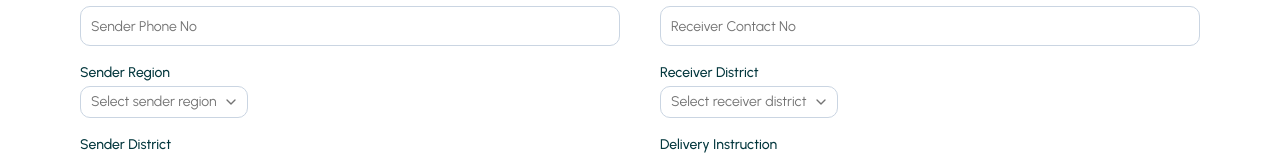
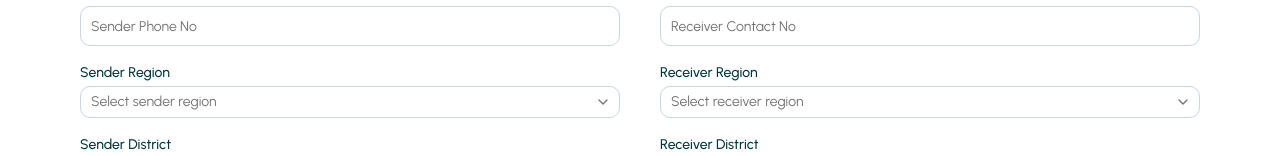
Before and after one commit to DevSagar007/zap-shift-client, a React (Vite) app: page /send-parcel in a window 1280 px wide. Shown: the part 644-800 px from the top of the page. Built offline with nearby package versions, Linux system fonts and the light colour scheme; no server answers; sample sign-in values are in the browser's storage.

Commit message:
feat: add receiver region and district selection to SendParcel form

```diff
--- a/src/pages/SendParcel/SendParcel.jsx
+++ b/src/pages/SendParcel/SendParcel.jsx
@@ -36,6 +36,7 @@ function SendParcel() {
       receiverName: "",
       receiverAddress: "",
       receiverContact: "",
+      receiverRegion: "",
       receiverDistrict: "",
       deliveryInstruction: "",
     },
@@ -52,31 +53,49 @@ function SendParcel() {
     () => [...new Set(activeServiceCenters.map((center) => center.region))],
     [activeServiceCenters],
   );
-  const allDistricts = useMemo(
-    () => [...new Set(activeServiceCenters.map((center) => center.district))],
-    [activeServiceCenters],
-  );
+
+  // watch
   const senderRegion = useWatch({ control, name: "senderRegion" });
+  const receiverRegion = useWatch({ control, name: "receiverRegion" });
+
   const senderDistricts = useMemo(
-    () =>
-      [...new Set(
+    () => [
+      ...new Set(
         activeServiceCenters
           .filter((center) => center.region === senderRegion)
           .map((center) => center.district),
-      )],
+      ),
+    ],
     [activeServiceCenters, senderRegion],
+  );
+
+  const receiverDistricts = useMemo(
+    () => [
+      ...new Set(
+        activeServiceCenters
+          .filter((center) => center.region === receiverRegion)
+          .map((center) => center.district),
+      ),
+    ],
+    [activeServiceCenters, receiverRegion],
   );
 
   useEffect(() => {
     resetField("senderDistrict");
   }, [resetField, senderRegion]);
 
+  useEffect(() => {
+    resetField("receiverDistrict");
+  }, [resetField, receiverRegion]);
+
   const onSubmit = (data) => {
     console.log("parcel booking data:", data);
   };
 
   const fieldError = (field) =>
-    errors[field] && <p className="text-sm text-red-600">{errors[field].message}</p>;
+    errors[field] && (
+      <p className="text-sm text-red-600">{errors[field].message}</p>
+    );
 
   return (
     <main className="min-h-screen bg-white px-6 py-12 text-[#03373d] sm:px-10 lg:px-20">
@@ -122,7 +141,9 @@ function SendParcel() {
               <Input
                 id="parcelName"
                 name="parcelName"
-                {...register("parcelName", { required: "Parcel name is required." })}
+                {...register("parcelName", {
+                  required: "Parcel name is required.",
+                })}
                 placeholder="Parcel Name"
                 required
                 className="h-10 border-slate-300 focus-visible:border-lime-400 focus-visible:ring-lime-200/70"
@@ -140,7 +161,10 @@ function SendParcel() {
                 step="0.1"
                 {...register("parcelWeight", {
                   required: "Parcel weight is required.",
-                  min: { value: 0.1, message: "Weight must be greater than 0." },
+                  min: {
+                    value: 0.1,
+                    message: "Weight must be greater than 0.",
+                  },
                 })}
                 placeholder="Parcel Weight (KG)"
                 required
@@ -161,7 +185,9 @@ function SendParcel() {
                   <Label htmlFor="senderName">Sender Name</Label>
                   <Input
                     id="senderName"
-                    {...register("senderName", { required: "Sender name is required." })}
+                    {...register("senderName", {
+                      required: "Sender name is required.",
+                    })}
                     placeholder="Sender Name"
                     required
                     className="h-10 border-slate-300 focus-visible:border-lime-400 focus-visible:ring-lime-200/70"
@@ -173,7 +199,9 @@ function SendParcel() {
                   <Label htmlFor="senderAddress">Address</Label>
                   <Input
                     id="senderAddress"
-                    {...register("senderAddress", { required: "Sender address is required." })}
+                    {...register("senderAddress", {
+                      required: "Sender address is required.",
+                    })}
                     placeholder="Address"
                     required
                     className="h-10 border-slate-300 focus-visible:border-lime-400 focus-visible:ring-lime-200/70"
@@ -189,7 +217,7 @@ function SendParcel() {
                     {...register("senderPhone", {
                       required: "Sender phone number is required.",
                       pattern: {
-                        value: /^(?:\\+8801|01)\\d{9}$/,
+                        value: /^01[3-9]\d{8}$/,
                         message: "Enter a valid Bangladeshi phone number.",
                       },
                     })}
@@ -207,12 +235,22 @@ function SendParcel() {
                     control={control}
                     rules={{ required: "Select the sender's region." }}
                     render={({ field }) => (
-                      <Select value={field.value} onValueChange={field.onChange}>
-                        <SelectTrigger id="senderRegion" className="h-10 border-slate-300 focus:border-lime-400 focus:ring-lime-200/70">
+                      <Select
+                        value={field.value}
+                        onValueChange={field.onChange}
+                      >
+                        <SelectTrigger
+                          id="senderRegion"
+                          className="h-10 w-full border-slate-300 focus:border-lime-400 focus:ring-lime-200/70"
+                        >
                           <SelectValue placeholder="Select sender region" />
                         </SelectTrigger>
                         <SelectContent>
-                          {regions.map((region) => <SelectItem key={region} value={region}>{region}</SelectItem>)}
+                          {regions.map((region) => (
+                            <SelectItem key={region} value={region}>
+                              {region}
+                            </SelectItem>
+                          ))}
                         </SelectContent>
                       </Select>
                     )}
@@ -227,12 +265,29 @@ function SendParcel() {
                     control={control}
                     rules={{ required: "Select the sender's district." }}
                     render={({ field }) => (
-                      <Select value={field.value} onValueChange={field.onChange} disabled={!senderRegion}>
-                        <SelectTrigger id="senderDistrict" className="h-10 border-slate-300 focus:border-lime-400 focus:ring-lime-200/70">
-                          <SelectValue placeholder={senderRegion ? "Select sender district" : "Choose a region first"} />
+                      <Select
+                        value={field.value}
+                        onValueChange={field.onChange}
+                        disabled={!senderRegion}
+                      >
+                        <SelectTrigger
+                          id="senderDistrict"
+                          className="h-10 w-full border-slate-300 focus:border-lime-400 focus:ring-lime-200/70"
+                        >
+                          <SelectValue
+                            placeholder={
+                              senderRegion
+                                ? "Select sender district"
+                                : "Choose a region first"
+                            }
+                          />
                         </SelectTrigger>
                         <SelectContent>
-                          {senderDistricts.map((district) => <SelectItem key={district} value={district}>{district}</SelectItem>)}
+                          {senderDistricts.map((district) => (
+                            <SelectItem key={district} value={district}>
+                              {district}
+                            </SelectItem>
+                          ))}
                         </SelectContent>
                       </Select>
                     )}
@@ -260,7 +315,9 @@ function SendParcel() {
                   <Label htmlFor="receiverName">Receiver Name</Label>
                   <Input
                     id="receiverName"
-                    {...register("receiverName", { required: "Receiver name is required." })}
+                    {...register("receiverName", {
+                      required: "Receiver name is required.",
+                    })}
                     placeholder="Receiver Name"
                     required
                     className="h-10 border-slate-300 focus-visible:border-lime-400 focus-visible:ring-lime-200/70"
@@ -272,7 +329,9 @@ function SendParcel() {
                   <Label htmlFor="receiverAddress">Receiver Address</Label>
                   <Input
                     id="receiverAddress"
-                    {...register("receiverAddress", { required: "Receiver address is required." })}
+                    {...register("receiverAddress", {
+                      required: "Receiver address is required.",
+                    })}
                     placeholder="Address"
                     required
                     className="h-10 border-slate-300 focus-visible:border-lime-400 focus-visible:ring-lime-200/70"
@@ -288,7 +347,7 @@ function SendParcel() {
                     {...register("receiverContact", {
                       required: "Receiver phone number is required.",
                       pattern: {
-                        value: /^(?:\\+8801|01)\\d{9}$/,
+                        value: /^01[3-9]\d{8}$/,
                         message: "Enter a valid Bangladeshi phone number.",
                       },
                     })}
@@ -300,18 +359,65 @@ function SendParcel() {
                 </div>
 
                 <div className="grid gap-1.5">
+                  <Label htmlFor="receiverRegion">Receiver Region</Label>
+                  <Controller
+                    name="receiverRegion"
+                    control={control}
+                    rules={{ required: "Select the receiver's region." }}
+                    render={({ field }) => (
+                      <Select
+                        value={field.value}
+                        onValueChange={field.onChange}
+                      >
+                        <SelectTrigger
+                          id="receiverRegion"
+                          className="h-10 w-full border-slate-300 focus:border-lime-400 focus:ring-lime-200/70"
+                        >
+                          <SelectValue placeholder="Select receiver region" />
+                        </SelectTrigger>
+                        <SelectContent>
+                          {regions.map((region) => (
+                            <SelectItem key={region} value={region}>
+                              {region}
+                            </SelectItem>
+                          ))}
+                        </SelectContent>
+                      </Select>
+                    )}
+                  />
+                  {fieldError("receiverRegion")}
+                </div>
+
+                <div className="grid gap-1.5">
                   <Label htmlFor="receiverDistrict">Receiver District</Label>
                   <Controller
                     name="receiverDistrict"
                     control={control}
                     rules={{ required: "Select the receiver's district." }}
                     render={({ field }) => (
-                      <Select value={field.value} onValueChange={field.onChange}>
-                        <SelectTrigger id="receiverDistrict" className="h-10 border-slate-300 focus:border-lime-400 focus:ring-lime-200/70">
-                          <SelectValue placeholder="Select receiver district" />
+                      <Select
+                        value={field.value}
+                        onValueChange={field.onChange}
+                        disabled={!receiverRegion}
+                      >
+                        <SelectTrigger
+                          id="receiverDistrict"
+                          className="h-10 w-full border-slate-300 focus:border-lime-400 focus:ring-lime-200/70"
+                        >
+                          <SelectValue
+                            placeholder={
+                              receiverRegion
+                                ? "Select receiver district"
+                                : "Choose receiver region first"
+                            }
+                          />
                         </SelectTrigger>
                         <SelectContent>
-                          {allDistricts.map((district) => <SelectItem key={district} value={district}>{district}</SelectItem>)}
+                          {receiverDistricts.map((district) => (
+                            <SelectItem key={district} value={district}>
+                              {district}
+                            </SelectItem>
+                          ))}
                         </SelectContent>
                       </Select>
                     )}
```
